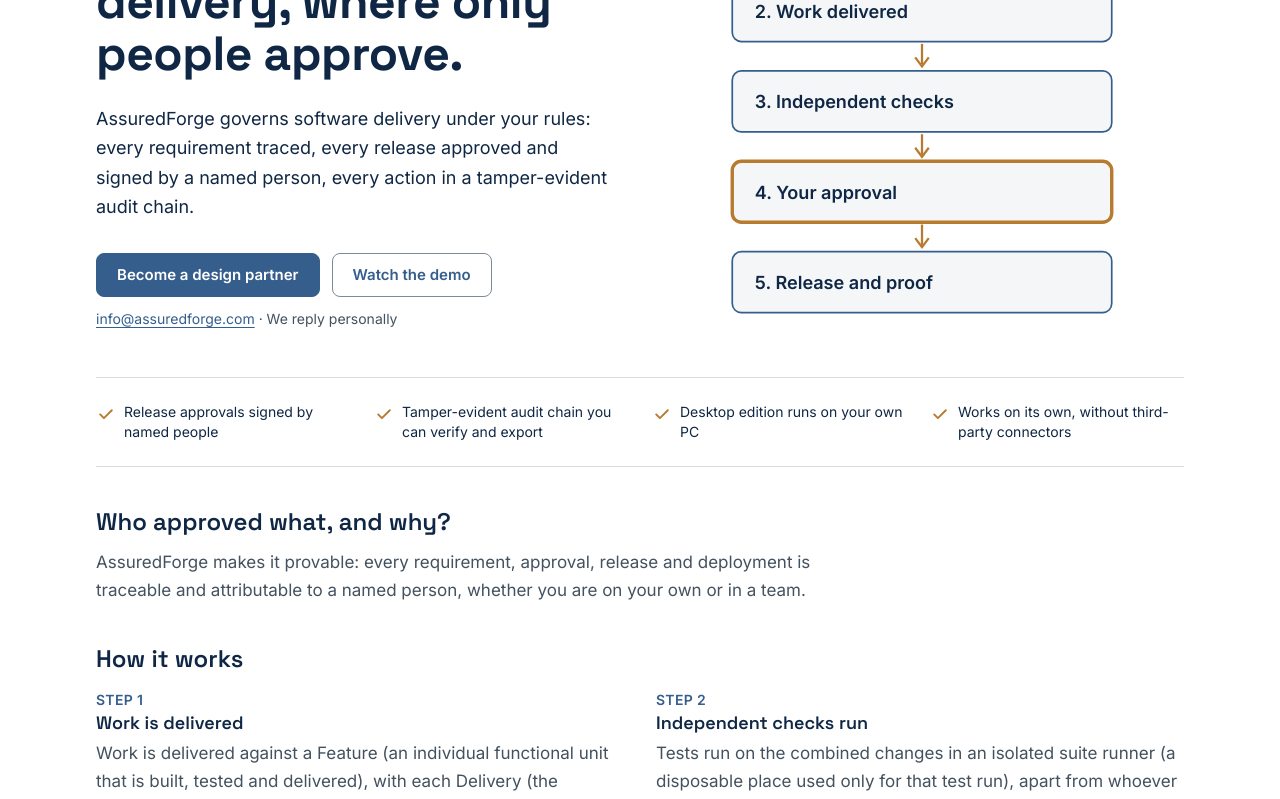
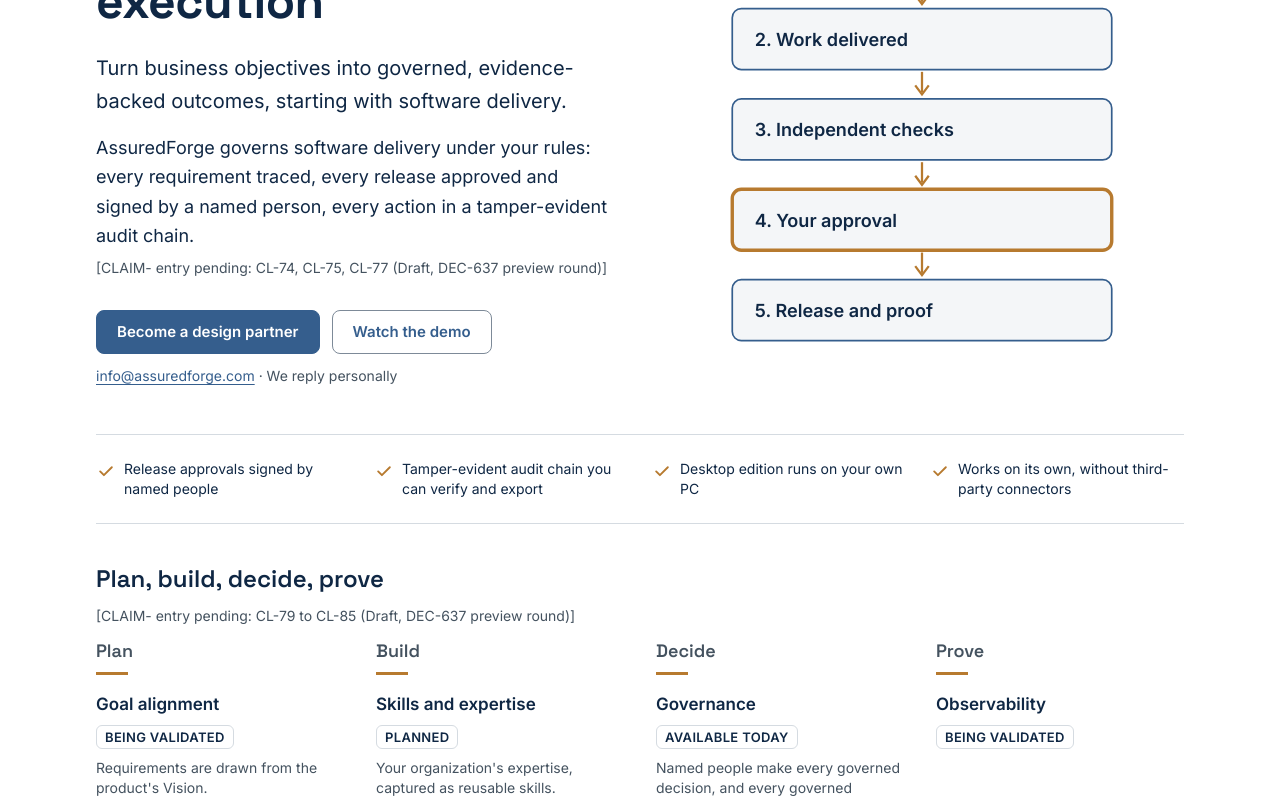
Before and after one commit to burri-us/assuredforge-site, a Next.js app: page / in a window 1280 px wide. Shown: the part 360-1159 px from the top of the page. Built offline with nearby package versions, Linux system fonts and the light colour scheme.

Commit message:
Brand language preview round (DEC-637): hero, one-liner, tagline, six pillars and Governed execution names from rows CL-74 to CL-85; Draft markers keep the release build refusing; local only

```diff
--- a/components/AiWording.tsx
+++ b/components/AiWording.tsx
@@ -38,10 +38,10 @@ export const AI = ON
       modelPath: "The evaluation kit works with your own Anthropic API key. Other model sources appear in Setup only once they are supported for your installed version.",
       // WR-04: how it works, in plain words.
       how: [
-        { t: "Agents build", d: "Agent-assisted planning and delivery prepares the work for a Feature, under human governance." }, // CL-40R
+        { t: "Capabilities build", d: "Agent-assisted planning and delivery prepares the work for a Feature, under human governance." }, // CL-40R
         { t: "Independent tests check", d: "Each agent-built delivery is checked by an independent test suite written from the requirements, which stays fixed across reworks." }, // CL-50
       ],
-      flow: ["Requirement", "Agents build", "Independent tests", "Your approval", "Release and proof"],
+      flow: ["Requirement", "Capabilities build", "Independent tests", "Your approval", "Release and proof"],
       flowAlt: "Five steps in order: a requirement is recorded, agents build the work, independent tests check it, you approve it, and it is released with the proof recorded.",
       demoShot: "Model key, run budget and monthly limit (Setup)",
       installStep: "Create your Tenant, then enter your own model key in Setup. Model execution stays off until an administrator turns it on.",
--- /dev/null
+++ b/components/Brand.tsx
@@ -0,0 +1,39 @@
+// Brand language (DEC-637, amended with the owner's decisions on BRAND-LANGUAGE-PLAN.md §7). PREVIEW ROUND. Wording is the claims
+// register's verbatim: CL-74 to CL-85 (records ffd6906f), all Draft until this preview round passes the owner's review, so every block
+// here carries a pending marker and the release build (SITE_PUBLISH=1) refuses the pages that show it. Marketing vocabulary in
+// headlines and names only (CL-85); claim sentences keep "agents" (DEC-592). Never "autonomous execution". No "AI" in headlines,
+// taglines or navigation (DEC-577). WR-01: a pillar sentence that states an AI fact (CL-81, CL-83, CL-84) comes only with the AI switch
+// on; with it off the pillar shows its name and state only.
+import { AI } from "./AiWording";
+import { pending } from "./Registered";
+import type { StatusKind } from "./Blocks";
+
+export const BRAND = {
+  heroTitle: "From goals to execution", // CL-74
+  heroLead: "Turn business objectives into governed, evidence-backed outcomes, starting with software delivery.", // CL-75
+  oneLiner: "AssuredForge turns business goals into governed, evidence-backed execution, starting with software delivery.", // CL-77
+  tagline: "Build. Govern. Prove.", // CL-76
+  heroPending: pending("CL-74, CL-75, CL-77 (Draft, DEC-637 preview round)"),
+  taglinePending: pending("CL-76 (Draft, DEC-637 preview round)"),
+  pillarsPending: pending("CL-79 to CL-85 (Draft, DEC-637 preview round)"),
+};
+
+// Six pillars mapped onto Plan / Build / Decide / Prove (DEC-637 (5); the mapping is confirmed at the preview review). Governance is
+// stated as fact (CL-79, Current); the others show their state (DEC-637 (6)).
+export type Pillar = { name: string; text: string | null; state: StatusKind; row: string };
+export const PILLAR_GROUPS: { step: string; pillars: Pillar[] }[] = [
+  { step: "Plan", pillars: [
+    { name: "Goal alignment", text: "Requirements are drawn from the product's Vision.", state: "validated", row: "CL-80" },
+  ] },
+  { step: "Build", pillars: [
+    { name: "Skills and expertise", text: "Your organization's expertise, captured as reusable skills.", state: "planned", row: "CL-82" },
+    { name: "Model independence", text: AI.available ? "Not tied to one model provider; each model source shows its own status." : null, state: "validated", row: "CL-84" },
+  ] },
+  { step: "Decide", pillars: [
+    { name: "Governance", text: "Named people make every governed decision, and every governed decision is recorded and verifiable.", state: "today", row: "CL-79" },
+    { name: "Cost governance", text: AI.available ? "Every run has a run budget and a monthly limit." : null, state: "validated", row: "CL-83" },
+  ] },
+  { step: "Prove", pillars: [
+    { name: "Observability", text: AI.available ? "See what agents did on every run: the run console and agent action records." : null, state: "validated", row: "CL-81" },
+  ] },
+];
--- a/components/Layout.tsx
+++ b/components/Layout.tsx
@@ -4,6 +4,7 @@ import { useRouter } from "next/router";
 import type { ReactNode } from "react";
 import { LogoMark } from "./Logo";
 import site from "../site.json";
+import { BRAND } from "./Brand";
 
 const NAV = [
   { href: "/platform/", label: "Product", also: ["/product"] },
@@ -19,7 +20,7 @@ const NAV = [
 
 // Mega-footer: Product, Solutions, Resources, Trust, Company, Legal (website review Sec. 2 item 8).
 const FOOTER: { title: string; links: [string, string][] }[] = [
-  { title: "Product", links: [["Overview", "/platform/"], ["Agent-prepared delivery", "/product/ai-assisted-delivery/"], ["Governance and approvals", "/product/governance/"], ["Traceability", "/product/traceability/"], ["Audit and evidence", "/product/audit/"], ["Integrations", "/product/integrations/"], ["Works with", "/works-with/"]] },
+  { title: "Product", links: [["Overview", "/platform/"], ["Governed execution", "/product/ai-assisted-delivery/"], ["Governance and approvals", "/product/governance/"], ["Traceability", "/product/traceability/"], ["Audit and evidence", "/product/audit/"], ["Integrations", "/product/integrations/"], ["Works with", "/works-with/"]] },
   { title: "Solutions", links: [["Individuals and small teams", "/solutions/individuals/"], ["Industries", "/industries/"], ["Editions and deployment", "/deployment/"]] },
   { title: "Resources", links: [["Resources hub", "/resources/"], ["Demo", "/demo/"], ["FAQ", "/faq/"], ["Design partners", "/design-partners/"]] },
   { title: "Trust", links: [["Trust Center", "/trust/"], ["Security", "/security/"], ["Website privacy", "/privacy/"], ["Product privacy notice", "/trust/product-privacy/"], ["AI use policy", "/trust/ai-use-policy/"], ["Subprocessors and model providers", "/trust/subprocessors/"], ["Responsible disclosure", "/trust/disclosure/"], ["Accessibility", "/trust/accessibility/"]] },
@@ -189,6 +190,8 @@ export function Layout({
         <div className="mx-auto mt-8 grid max-w-6xl gap-6 border-t border-rule px-4 py-8 text-body-sm sm:px-8 text-muted stack:grid-cols-2">
           <div>
             <Wordmark className="text-heading-3" />
+            <p className="mt-1 font-semibold text-ink">{BRAND.tagline}</p>
+            <p className="mt-1 text-sm">{BRAND.taglinePending}</p>
             <p className="mt-1">© 2026 Tierra LLC · Michigan, USA</p>
             <p className="mt-1"><a href="https://tierra-llc.com/">A product of Tierra LLC</a></p>
           </div>
--- a/pages/index.tsx
+++ b/pages/index.tsx
@@ -3,7 +3,8 @@ import { Layout, Section } from "../components/Layout";
 import { AI } from "../components/AiWording";
 import { FlowDiagram } from "../components/FlowDiagram";
 import { POSITION } from "../components/Positioning";
-import { primary, secondary, VideoSlot } from "../components/Blocks";
+import { BRAND, PILLAR_GROUPS } from "../components/Brand";
+import { primary, secondary, Status, VideoSlot } from "../components/Blocks";
 import { CheckIcon, GateIcon, ShieldCheckIcon, ThreadIcon } from "../components/Icons";
 
 // DRAFT COPY (W11, DEC-433). Every claim carries the claims-register (0.3) entry it rests on, or CLAIM-UNVERIFIED.
@@ -40,7 +41,7 @@ export default function Home() {
   return (
     <Layout
       title="AssuredForge: Software delivery governance platform"
-      description="Governed software delivery with traceability, release approvals signed by named people and a tamper-evident audit chain. For individuals and small teams today; a hosted edition for organizations is planned."
+      description={BRAND.oneLiner}
     >
       <div className="grid items-center gap-10 pb-12 sm:pt-8 lg:grid-cols-2">
         <div>
@@ -48,8 +49,10 @@ export default function Home() {
             {AI.tag}
             <span aria-hidden="true" className="mt-2 block h-[3px] w-10 bg-gold" />
           </p>
-          <h1 className="mt-5 sm:text-display-xl">{AI.heroTitle}</h1>
-          <p className="mt-6 max-w-2xl text-lg leading-relaxed text-ink">{AI.heroLead}</p>
+          <h1 className="mt-5 sm:text-display-xl">{BRAND.heroTitle}</h1>
+          <p className="mt-6 max-w-2xl text-xl leading-relaxed text-ink">{BRAND.heroLead}</p>
+          <p className="mt-4 max-w-2xl text-lg leading-relaxed text-ink">{AI.heroLead}</p>
+          <p className="mt-2 text-sm text-muted">{BRAND.heroPending}</p>
           <div className="mt-8 flex flex-col gap-3 sm:flex-row">
             <Link href="/design-partners/" className={primary}>Become a design partner</Link>
             <Link href="/demo/" className={secondary}>Watch the demo</Link>
@@ -71,6 +74,30 @@ export default function Home() {
           </li>
         ))}
       </ul>
+
+      <Section title="Plan, build, decide, prove">
+        {/* Six pillars (DEC-637; plan §7 (5), (6)): governance as fact; the others with their claims-register state. */}
+        <p className="text-sm text-muted">{BRAND.pillarsPending}</p>
+        <div className="grid gap-8 stack:grid-cols-2 lg:grid-cols-4">
+          {PILLAR_GROUPS.map((g) => (
+            <div key={g.step}>
+              <h3 className="text-heading-3">
+                {g.step}
+                <span aria-hidden="true" className="mt-2 block h-[3px] w-8 bg-gold" />
+              </h3>
+              <ul className="mt-4 space-y-6">
+                {g.pillars.map((p) => (
+                  <li key={p.name}>
+                    <p className="font-semibold text-ink">{p.name}</p>
+                    <p className="mt-1"><Status kind={p.state} /></p>
+                    {p.text ? <p className="mt-2 text-body-sm">{p.text}</p> : null}
+                  </li>
+                ))}
+              </ul>
+            </div>
+          ))}
+        </div>
+      </Section>
 
       <Section title="Who approved what, and why?">
         {/* CL-03, CL-05, CL-06. The AI sentence follows the WS-01 switch. */}
--- a/pages/platform.tsx
+++ b/pages/platform.tsx
@@ -28,11 +28,11 @@ export default function Platform() {
         {/* CL-16, CL-17, CL-18 verbatim (assessor, sweep item 8: one connector status from CL-17) */}
         <p>AssuredForge is fully usable without third-party connectors (integrations to outside systems such as Jira or Azure DevOps) and without an assistant. Optional connectors for Jira, Confluence, Bitbucket and Azure DevOps exist. Connecting a partner&apos;s systems is set up together, by agreement, during the program. GitHub and GitLab are planned; PTC Windchill is planned with design partners. A connector write into an external tool needs a signed human decision.</p>
       </Section>
-      <Section title="Agents prepare, people decide">
+      <Section title="Governed execution, human approval">
         {/* WS-01 switch: components/AiWording.tsx. CL-19, CL-40R, CL-46 (on) / hold wording DEC-439 O-4. CL-46 state: Being validated. */}
         <p><Status kind="validated" /></p>
         <p>{AI.productLead}</p>
-        <p>Deeper pages: <Link href="/product/governance/">Governance and approvals</Link>, <Link href="/product/traceability/">Traceability</Link>, <Link href="/product/audit/">Audit and evidence</Link>, <Link href="/product/integrations/">Integrations</Link>, <Link href="/works-with/">Works with</Link>, <Link href="/product/ai-assisted-delivery/">Agent-prepared delivery</Link>.</p>
+        <p>Deeper pages: <Link href="/product/governance/">Governance and approvals</Link>, <Link href="/product/traceability/">Traceability</Link>, <Link href="/product/audit/">Audit and evidence</Link>, <Link href="/product/integrations/">Integrations</Link>, <Link href="/works-with/">Works with</Link>, <Link href="/product/ai-assisted-delivery/">Governed execution</Link>.</p>
       </Section>
     </Layout>
   );
--- a/pages/product/ai-assisted-delivery.tsx
+++ b/pages/product/ai-assisted-delivery.tsx
@@ -6,8 +6,8 @@ import { Bullets, ShotSlot, Status } from "../../components/Blocks";
 // DRAFT COPY. WS-01: the lead and the section below follow the switch in components/AiWording.tsx.
 export default function AiDelivery() {
   return (
-    <Layout title="Agent-prepared delivery | AssuredForge" description="How agents fit inside AssuredForge's governance: agents prepare and recommend, independent checks test, and only named people approve.">
-      <Title lead={AI.productLead}>Agent-prepared delivery</Title>
+    <Layout title="Governed execution | AssuredForge" description="How agents fit inside AssuredForge's governance: agents prepare and recommend, independent checks test, and only named people approve.">
+      <Title lead={AI.productLead}>Governed execution</Title>
       <p className="mt-4"><Status kind="validated" />{/* CL-46: Being validated */}</p>
 
       <Section title="The rule that does not change">
```
Also changed, not shown: 1 other file (tests, documents, lock files or other folders).
